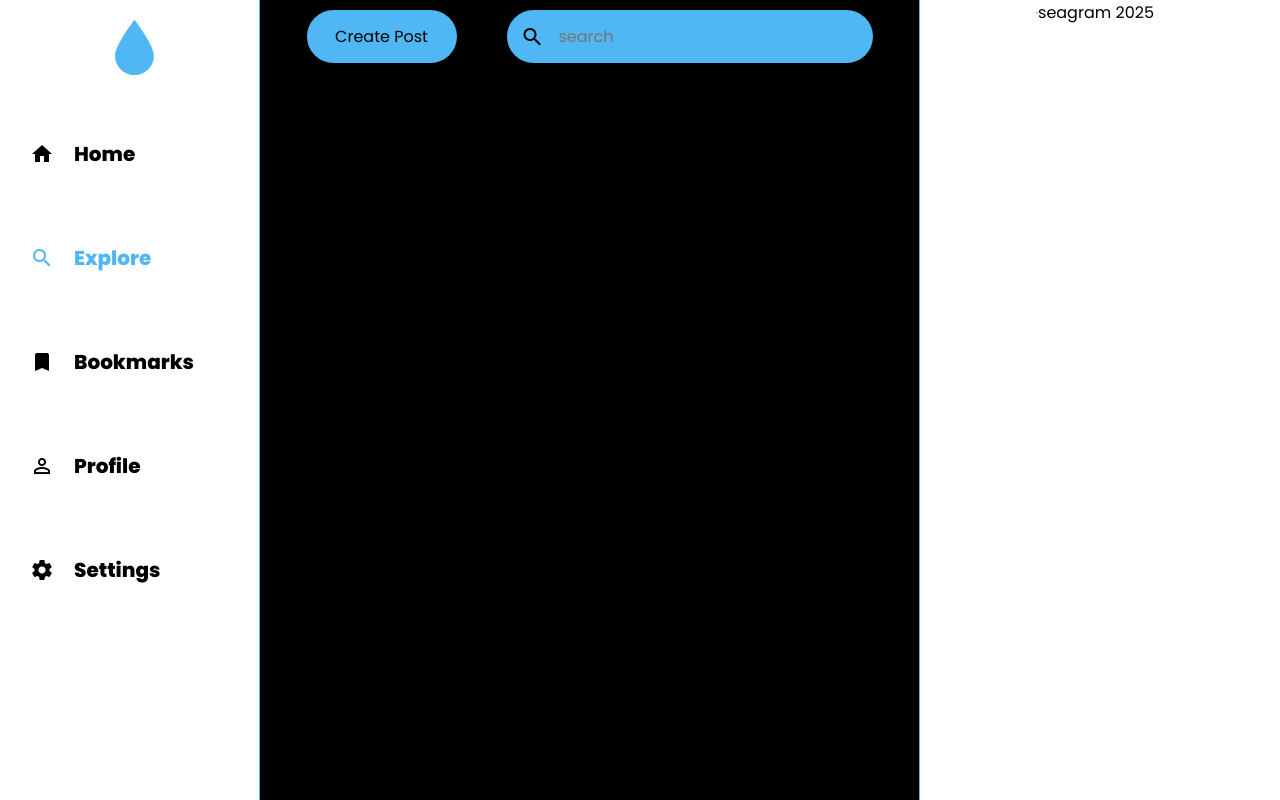
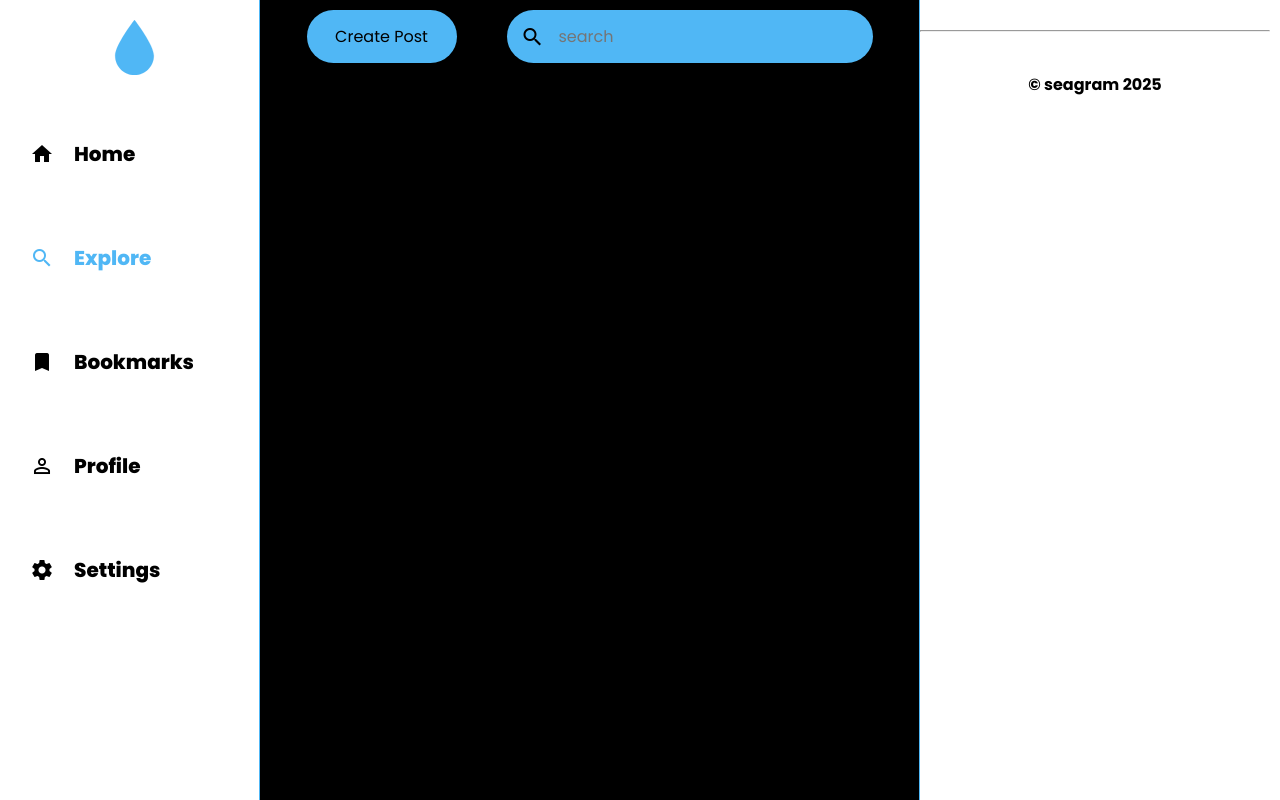
Before and after one commit to NFYouVel/o-gram-project, a PHP site: page /search.php in a window 1280 px wide. Run offline with PHP 8.4, Linux system fonts and the light colour scheme; the visitor is signed in with stand-in values (Sample User, id 1); data that the repository does not hold is empty.

Commit message:
finished footer ui, cleared rightbar reccomended

```diff
--- a/CSS/rightbar.css
+++ b/CSS/rightbar.css
@@ -98,8 +98,19 @@
 .follow-toggle:checked + .follow-btn::after {
   content: attr(data-text-checked);
 }
+.headersearch{
+  margin-top: 30px;
+}
 .footer{
   display: flex;
   align-items: center;
   justify-content: center;
 }
+.footersearch{
+  display: flex;
+  flex-direction: row;
+  justify-content: center;
+}
+.footspan{
+  font-weight: bold;
+}
--- a/layout/bookmark.php
+++ b/layout/bookmark.php
@@ -189,6 +189,8 @@ while ($row = mysqli_fetch_assoc($result)) {
     $result = mysqli_query($connection, $query);
     while ($row = mysqli_fetch_array($result)) {
       $followButton = "follow" . $row['id'];
+      $tempid = $row["id"];
+      echo "<a href='../layout/searchprofile.php?tempid=$tempid'>";
       echo "<div class='user-suggestion'>";
       echo "   <img src = 'pfp/" . $row['profilepic'] . "' alt='Profile 1' class = 'profile-img'>";
       echo "    <div class='user-info'>";
@@ -200,12 +202,13 @@ while ($row = mysqli_fetch_assoc($result)) {
       echo "    <input type='checkbox' id='" . $followButton . "' class='follow-toggle hidden'>";
       echo "    <label for='" . $followButton . "' class='follow-btn' data-text='Follow' data-text-checked='Unfollow'></label>";
       echo "</div>";
+      echo"</a>";
     }
 
     ?>
     <hr>
     <div class="footer">
-    <span> &copy; seagram 2025</span>
+    <span class="footspan"> &copy; seagram 2025</span>
     </div>
     </div>
   </body>
--- a/layout/home.php
+++ b/layout/home.php
@@ -367,7 +367,7 @@ if ($bgcol == 1) {
     ?>
     <hr>
     <div class="footer">
-    <span> &copy; seagram 2025</span>
+    <span class="footspan"> &copy; seagram 2025</span>
     </div>
   </div>
 </body>
--- a/layout/search.php
+++ b/layout/search.php
@@ -134,27 +134,10 @@
         </div>
 
         <div class="rightbar">
-          <?php
-    $query = "SELECT * FROM user ORDER BY RAND() LIMIT 3";
-    $result = mysqli_query($connection, $query);
-    while ($row = mysqli_fetch_array($result)) {
-      $followButton = "follow" . $row['id'];
-      echo "<div class='user-suggestion'>";
-      echo "   <img src = 'pfp/" . $row['profilepic'] . "' alt='Profile 1' class = 'profile-img'>";
-      echo "    <div class='user-info'>";
-      echo "        <div class='user-info'>";
-      echo "          <p class='display-nameBlack'>" . $row['nickname'] . "</p>";
-      echo "          <p class='username'>" . $row['username'] . "</p>";
-      echo "        </div>";
-      echo "    </div>";
-      echo "    <input type='checkbox' id='" . $followButton . "' class='follow-toggle hidden'>";
-      echo "    <label for='" . $followButton . "' class='follow-btn' data-text='Follow' data-text-checked='Unfollow'></label>";
-      echo "</div>";
-    }
-    ?>
-          <div class="footer">
-            <hr>
-            <span>seagram 2025</span>
+          <hr class="headersearch">
+          <div class="footersearch">
+
+            <span class="footspan"> &copy; seagram 2025</span>
           </div>
         </div>
 
```
